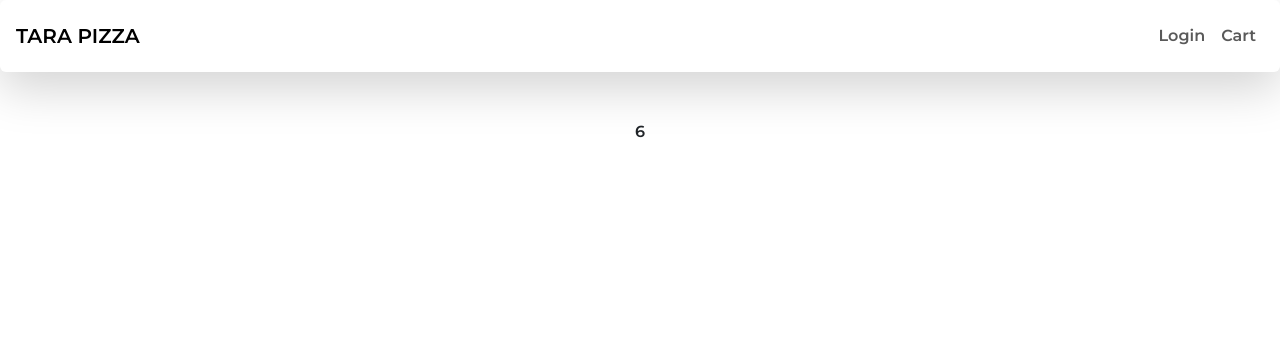
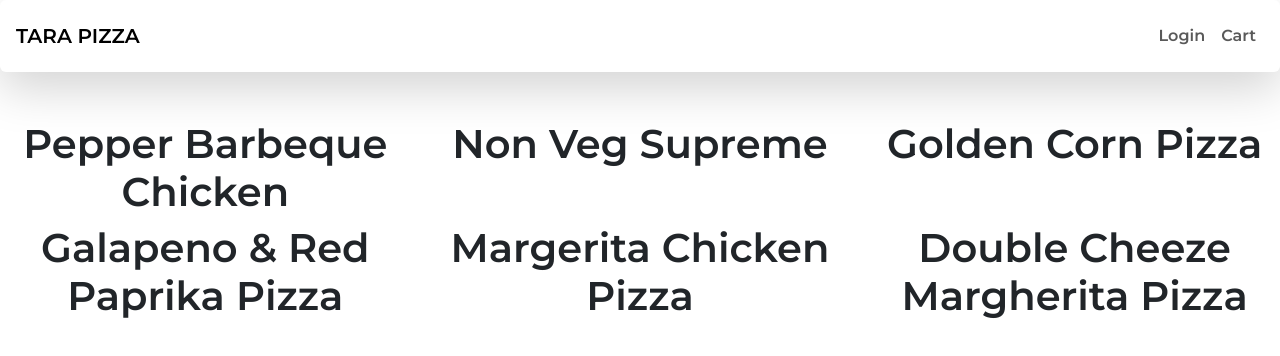
Before and after one commit to nayanatara07/Pizza-Delivery-Application, a React (Create React App) app in the folder client/: page / in a window 1280 px wide. Shown: the top 356 px of the page. Built offline with nearby package versions, Linux system fonts and the light colour scheme.

Commit message:
Pizza component created for 3 in a row

```diff
--- /dev/null
+++ b/client/src/components/Pizza.js
@@ -0,0 +1,9 @@
+import React from 'react'
+
+export default function Pizza({pizza}) {
+  return (
+    <div>
+        <h1>{pizza.name}</h1>
+    </div>
+  )
+}
--- a/client/src/screens/Homescreen.js
+++ b/client/src/screens/Homescreen.js
@@ -1,8 +1,19 @@
 import React from 'react'
 import pizzas from '../pizzasdata'
+import Pizza from '../components/Pizza'
 
 export default function Homescreen() {
   return (
-    <div>{pizzas.length}</div>
+    <div>
+        <div className='row'>
+
+           {pizzas.map(pizza=>{
+
+            return <div className='col-md-4'>
+                <Pizza pizza = {pizza}/>
+            </div>
+           })}
+        </div>
+    </div>
   )
 }
```
